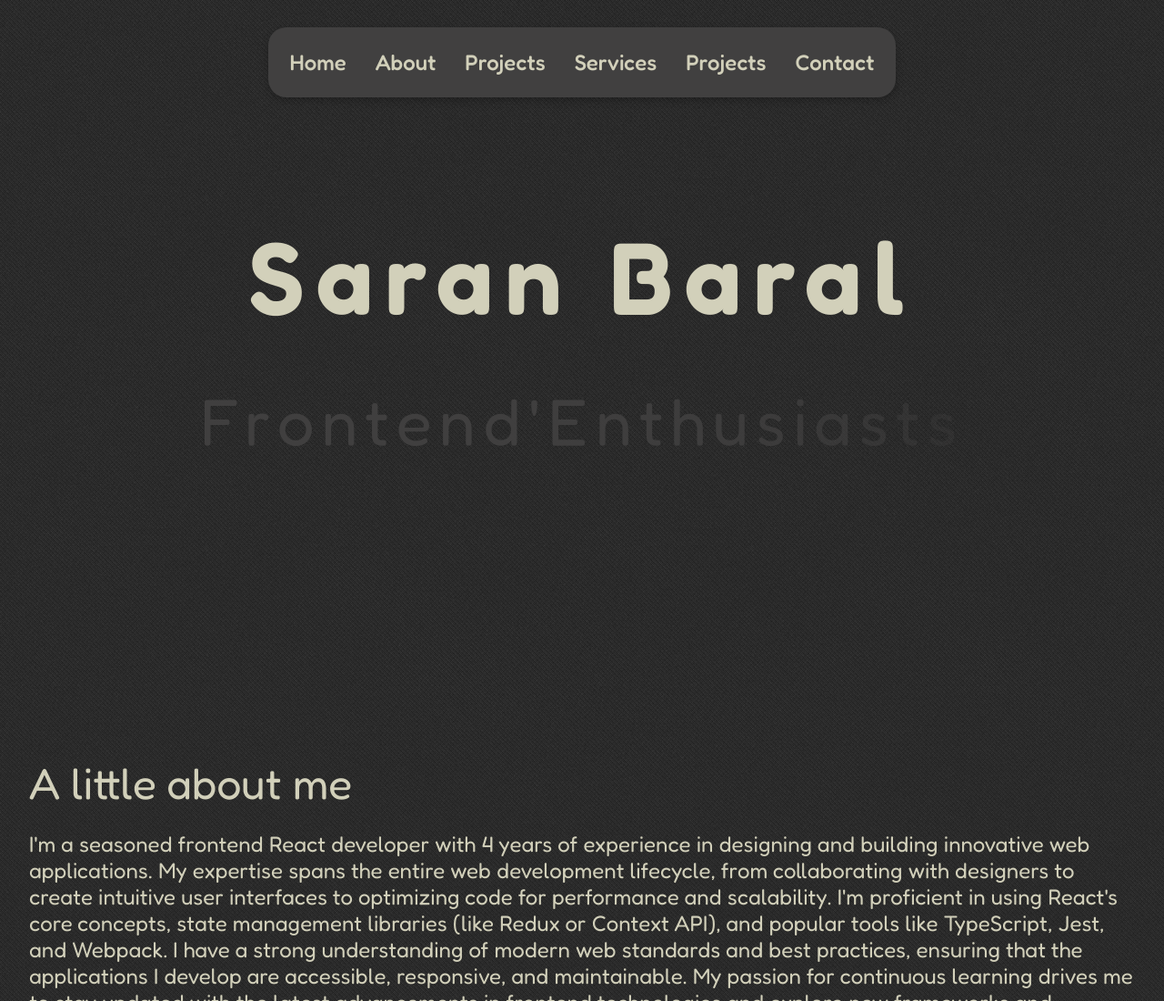
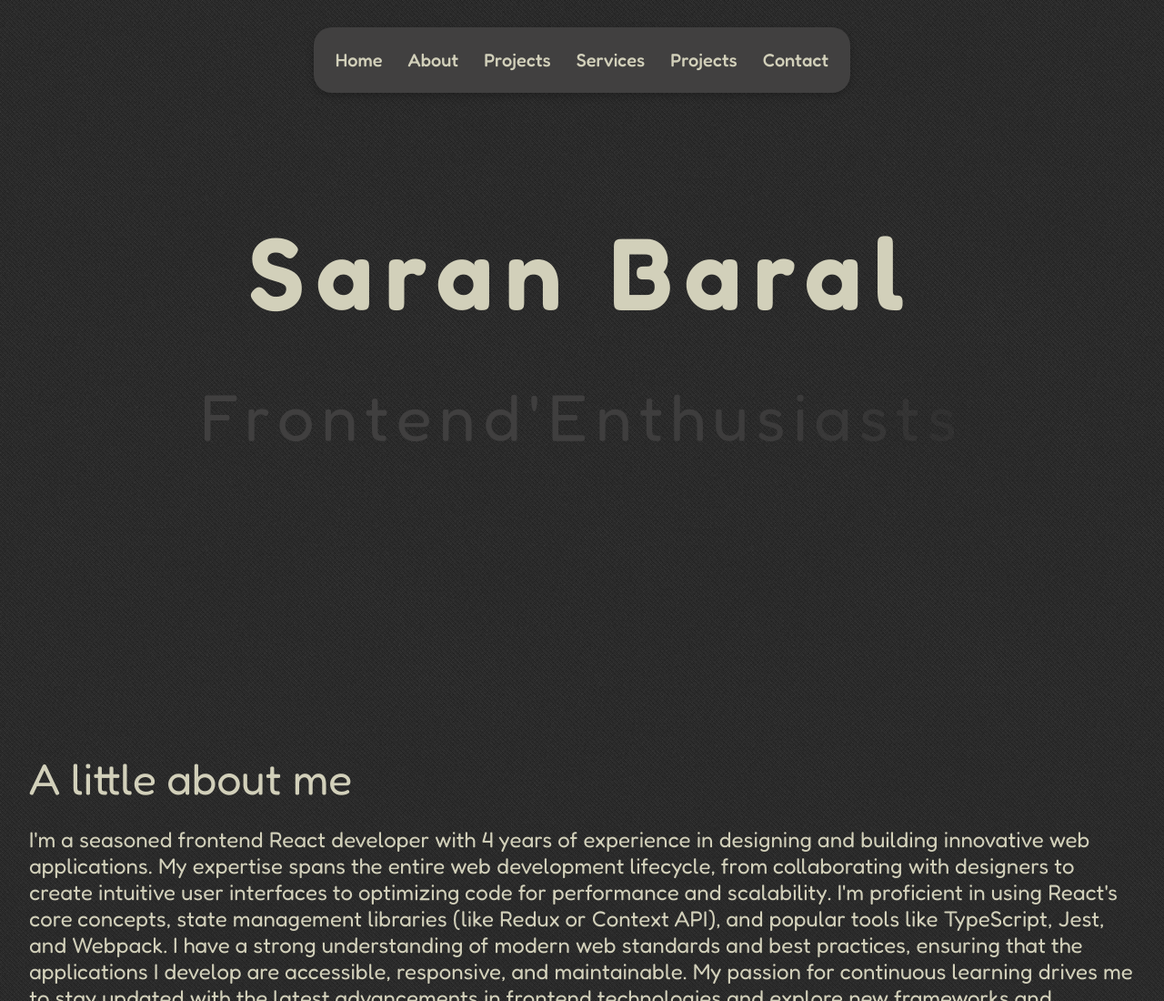
Before and after one commit to ZIR3A/about-saran, a plain HTML site: page index.html in a window 1280 px wide. Shown: the top 1100 px of the page at 91% size. Drawn offline with nearby package versions, Linux system fonts and the light colour scheme.

Commit message:
updated stylings

```diff
--- a/assets/styles/index.scss
+++ b/assets/styles/index.scss
@@ -38,13 +38,13 @@ body {
             margin: auto;
             display: flex;
             justify-content: center;
-            gap: $xxxl;
+            gap: $xxl;
             box-shadow: rgba(0, 0, 0, 0.24) 0px 3px 8px;
 
             li {
                 a {
                     font-weight: 500;
-                    font-size: $xl;
+                    font-size: $lg;
                     color: $text-primary;
 
                     &:hover {
```
Also changed, not shown: assets/styles/index.css, 1 other file.
